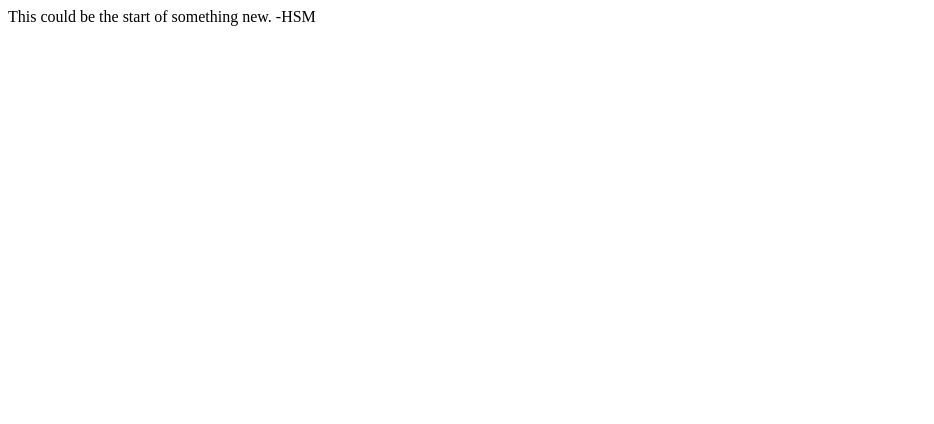
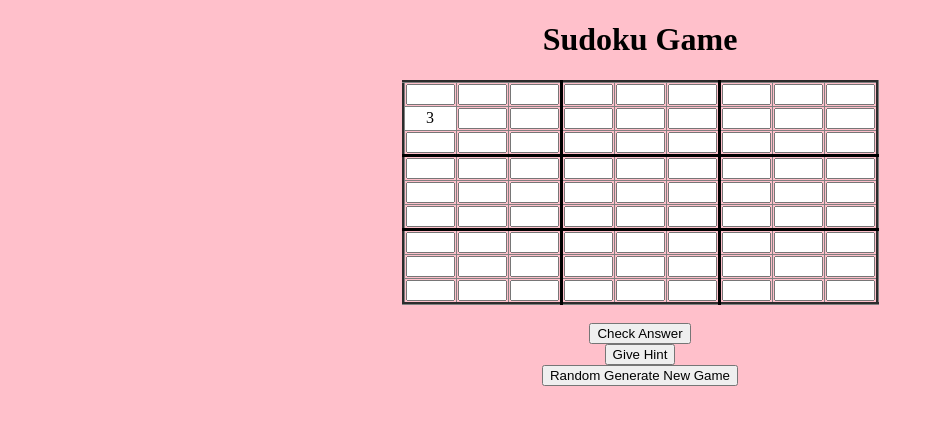
Before and after one commit to nopravlem/sudoku, a plain HTML site: page index.html in a window 1280 px wide. Shown: the whole page, without its empty margins (0-934 px from the left). Drawn offline with Linux system fonts and the light colour scheme.

Commit message:
made some changes

```diff
--- a/index.html
+++ b/index.html
@@ -1,6 +1,116 @@
+<!DOCTYPE html>
 <html>
-
+	<head>
+		<link rel="stylesheet" href="style.css">
+	</head>
 	<body>
-		<p>This could be the start of something new. -HSM</p>
+		<center>
+		<h1>Sudoku Game</h1>
+		<table border="3" cellspacing="0">
+			<tr>
+				<td><input class="number" maxlength="1" size="3"></input></td>
+				<td><input class="number" maxlength="1" size="3"></input></td>
+				<td><input class="number" maxlength="1" size="3"></input></td>
+				<td><input class="number" maxlength="1" size="3"></input></td>
+				<td><input class="number" maxlength="1" size="3"></input></td>
+				<td><input class="number" maxlength="1" size="3"></input></td>
+				<td><input class="number" maxlength="1" size="3"></input></td>
+				<td><input class="number" maxlength="1" size="3"></input></td>
+				<td><input class="number" maxlength="1" size="3"></input></td>
+			</tr>
+			<tr>
+				<td bgcolor="white"><center>3</center></td>
+				<td><input class="number" maxlength="1" size="3"></input></td>
+				<td><input class="number" maxlength="1" size="3"></input></td>
+				<td><input class="number" maxlength="1" size="3"></input></td>
+				<td><input class="number" maxlength="1" size="3"></input></td>
+				<td><input class="number" maxlength="1" size="3"></input></td>
+				<td><input class="number" maxlength="1" size="3"></input></td>
+				<td><input class="number" maxlength="1" size="3"></input></td>
+				<td><input class="number" maxlength="1" size="3"></input></td>
+			</tr>
+			<tr>
+				<td><input class="number" maxlength="1" size="3"></input></td>
+				<td><input class="number" maxlength="1" size="3"></input></td>
+				<td><input class="number" maxlength="1" size="3"></input></td>
+				<td><input class="number" maxlength="1" size="3"></input></td>
+				<td><input class="number" maxlength="1" size="3"></input></td>
+				<td><input class="number" maxlength="1" size="3"></input></td>
+				<td><input class="number" maxlength="1" size="3"></input></td>
+				<td><input class="number" maxlength="1" size="3"></input></td>
+				<td><input class="number" maxlength="1" size="3"></input></td>
+			</tr>
+			<tr>
+				<td><input class="number" maxlength="1" size="3"></input></td>
+				<td><input class="number" maxlength="1" size="3"></input></td>
+				<td><input class="number" maxlength="1" size="3"></input></td>
+				<td><input class="number" maxlength="1" size="3"></input></td>
+				<td><input class="number" maxlength="1" size="3"></input></td>
+				<td><input class="number" maxlength="1" size="3"></input></td>
+				<td><input class="number" maxlength="1" size="3"></input></td>
+				<td><input class="number" maxlength="1" size="3"></input></td>
+				<td><input class="number" maxlength="1" size="3"></input></td>
+			</tr>
+			<tr>
+				<td><input class="number" maxlength="1" size="3"></input></td>
+				<td><input class="number" maxlength="1" size="3"></input></td>
+				<td><input class="number" maxlength="1" size="3"></input></td>
+				<td><input class="number" maxlength="1" size="3"></input></td>
+				<td><input class="number" maxlength="1" size="3"></input></td>
+				<td><input class="number" maxlength="1" size="3"></input></td>
+				<td><input class="number" maxlength="1" size="3"></input></td>
+				<td><input class="number" maxlength="1" size="3"></input></td>
+				<td><input class="number" maxlength="1" size="3"></input></td>
+			</tr>
+			<tr>
+				<td><input class="number" maxlength="1" size="3"></input></td>
+				<td><input class="number" maxlength="1" size="3"></input></td>
+				<td><input class="number" maxlength="1" size="3"></input></td>
+				<td><input class="number" maxlength="1" size="3"></input></td>
+				<td><input class="number" maxlength="1" size="3"></input></td>
+				<td><input class="number" maxlength="1" size="3"></input></td>
+				<td><input class="number" maxlength="1" size="3"></input></td>
+				<td><input class="number" maxlength="1" size="3"></input></td>
+				<td><input class="number" maxlength="1" size="3"></input></td>
+			</tr>
+			<tr>
+				<td><input class="number" maxlength="1" size="3"></input></td>
+				<td><input class="number" maxlength="1" size="3"></input></td>
+				<td><input class="number" maxlength="1" size="3"></input></td>
+				<td><input class="number" maxlength="1" size="3"></input></td>
+				<td><input class="number" maxlength="1" size="3"></input></td>
+				<td><input class="number" maxlength="1" size="3"></input></td>
+				<td><input class="number" maxlength="1" size="3"></input></td>
+				<td><input class="number" maxlength="1" size="3"></input></td>
+				<td><input class="number" maxlength="1" size="3"></input></td>
+			</tr>
+			<tr>
+				<td><input class="number" maxlength="1" size="3"></input></td>
+				<td><input class="number" maxlength="1" size="3"></input></td>
+				<td><input class="number" maxlength="1" size="3"></input></td>
+				<td><input class="number" maxlength="1" size="3"></input></td>
+				<td><input class="number" maxlength="1" size="3"></input></td>
+				<td><input class="number" maxlength="1" size="3"></input></td>
+				<td><input class="number" maxlength="1" size="3"></input></td>
+				<td><input class="number" maxlength="1" size="3"></input></td>
+				<td><input class="number" maxlength="1" size="3"></input></td>
+			</tr>
+			<tr>
+				<td><input class="number" maxlength="1" size="3"></input></td>
+				<td><input class="number" maxlength="1" size="3"></input></td>
+				<td><input class="number" maxlength="1" size="3"></input></td>
+				<td><input class="number" maxlength="1" size="3"></input></td>
+				<td><input class="number" maxlength="1" size="3"></input></td>
+				<td><input class="number" maxlength="1" size="3"></input></td>
+				<td><input class="number" maxlength="1" size="3"></input></td>
+				<td><input class="number" maxlength="1" size="3"></input></td>
+				<td><input class="number" maxlength="1" size="3"></input></td>
+			</tr>
+		</table>
+		<br/>
+		<button>Check Answer</button><br/>
+		<button>Give Hint</button><br/>
+		<button>Random Generate New Game</button>
+		</center>
 	</body>
 </html>
--- a/style.css
+++ b/style.css
@@ -0,0 +1,27 @@
+body {
+	background-color: pink;
+}
+
+input.number {
+	text-align: center;
+}
+
+
+table {
+	border-collapse: collapse;
+}
+/*tr {
+	border-collapse: collapse;
+}*/
+tr:nth-child(3) {
+	border-bottom: solid medium black;
+}
+tr:nth-child(6) {
+	border-bottom: solid medium black;
+}
+td:nth-child(3) {
+	border-right: solid medium black;
+}
+td:nth-child(6) {
+	border-right: solid medium black;
+}
```
